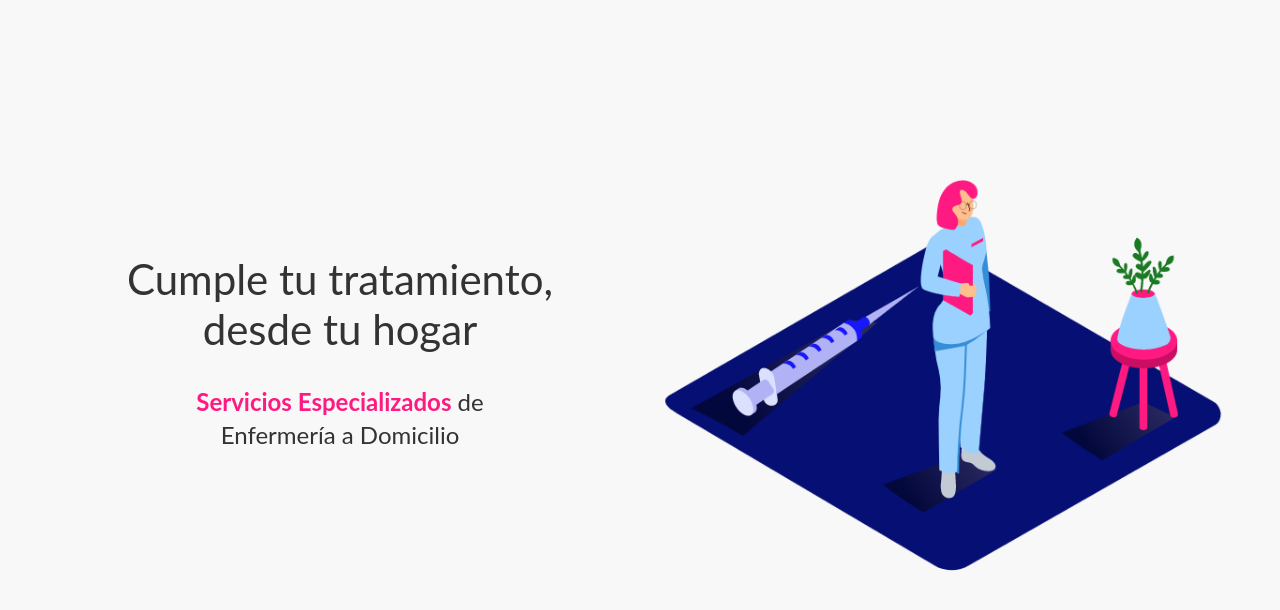
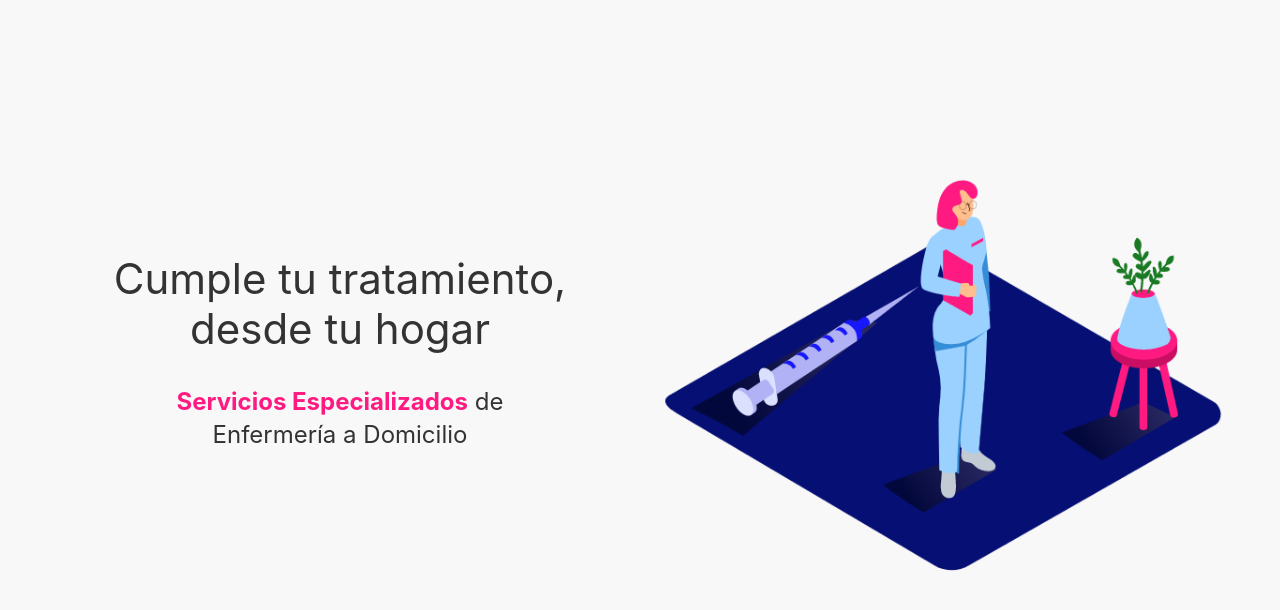
Before and after one commit to angelmc32/eio-website, a Gatsby site: page / in a window 1280 px wide. Shown: the part 74-684 px from the top of the page. Built offline with nearby package versions, Linux system fonts and the light colour scheme; Gatsby itself is replaced by a stand-in of ours.

Commit message:
Added font packages, ready for development

```diff
--- a/package.json
+++ b/package.json
@@ -15,6 +15,8 @@
     "clean": "gatsby clean"
   },
   "dependencies": {
+    "@fontsource/nunito-sans": "^4.5.6",
+    "@fontsource/questrial": "^4.5.8",
     "babel-plugin-styled-components": "^2.0.7",
     "gatsby": "^4.13.0",
     "gatsby-plugin-image": "^2.13.0",
--- a/src/styles/styles.css
+++ b/src/styles/styles.css
@@ -7,9 +7,9 @@ main {
   margin: 0 auto;
   max-width: 100%;
   height: calc(100vh - 64px);
-  font-family: 'Lato', -apple-system, BlinkMacSystemFont, 'Segoe UI', 'Roboto',
-    'Oxygen', 'Ubuntu', 'Cantarell', 'Fira Sans', 'Droid Sans', 'Helvetica Neue',
-    sans-serif;
+  font-family: "Nunito Sans", "Lato", -apple-system, BlinkMacSystemFont,
+    "Segoe UI", "Roboto", "Oxygen", "Ubuntu", "Cantarell", "Fira Sans",
+    "Droid Sans", "Helvetica Neue", sans-serif;
   -webkit-font-smoothing: antialiased;
   -moz-osx-font-smoothing: grayscale;
 }
@@ -32,7 +32,7 @@ h3,
 h4,
 h5,
 h6 {
-  font-family: 'Lato' !important;
+  font-family: "Questrial", sans-serif;
 }
 
 input.uk-input {
```
Also changed, not shown: src/components/layout/Layout.js (+9 -7 lines), 1 other file.
